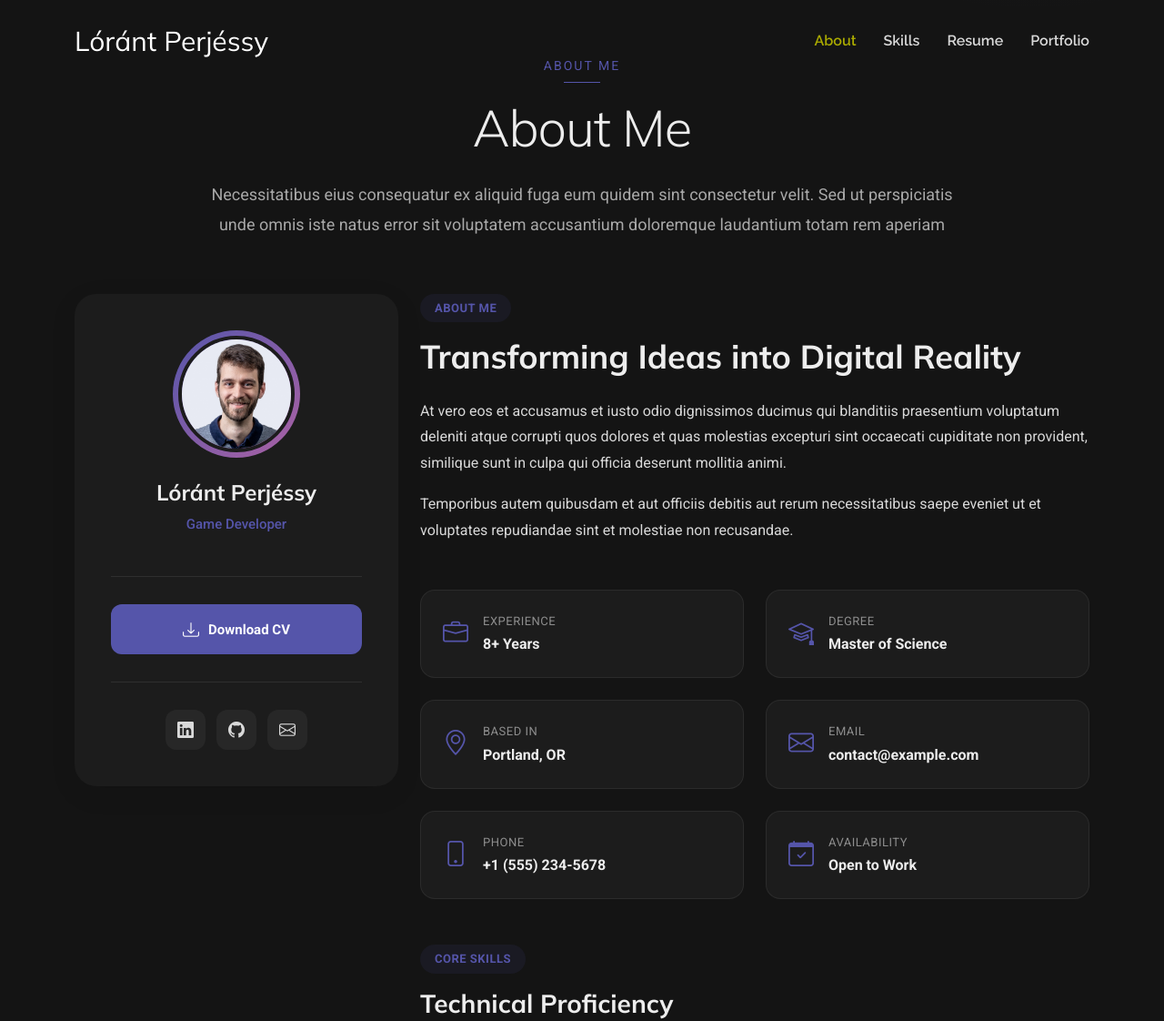
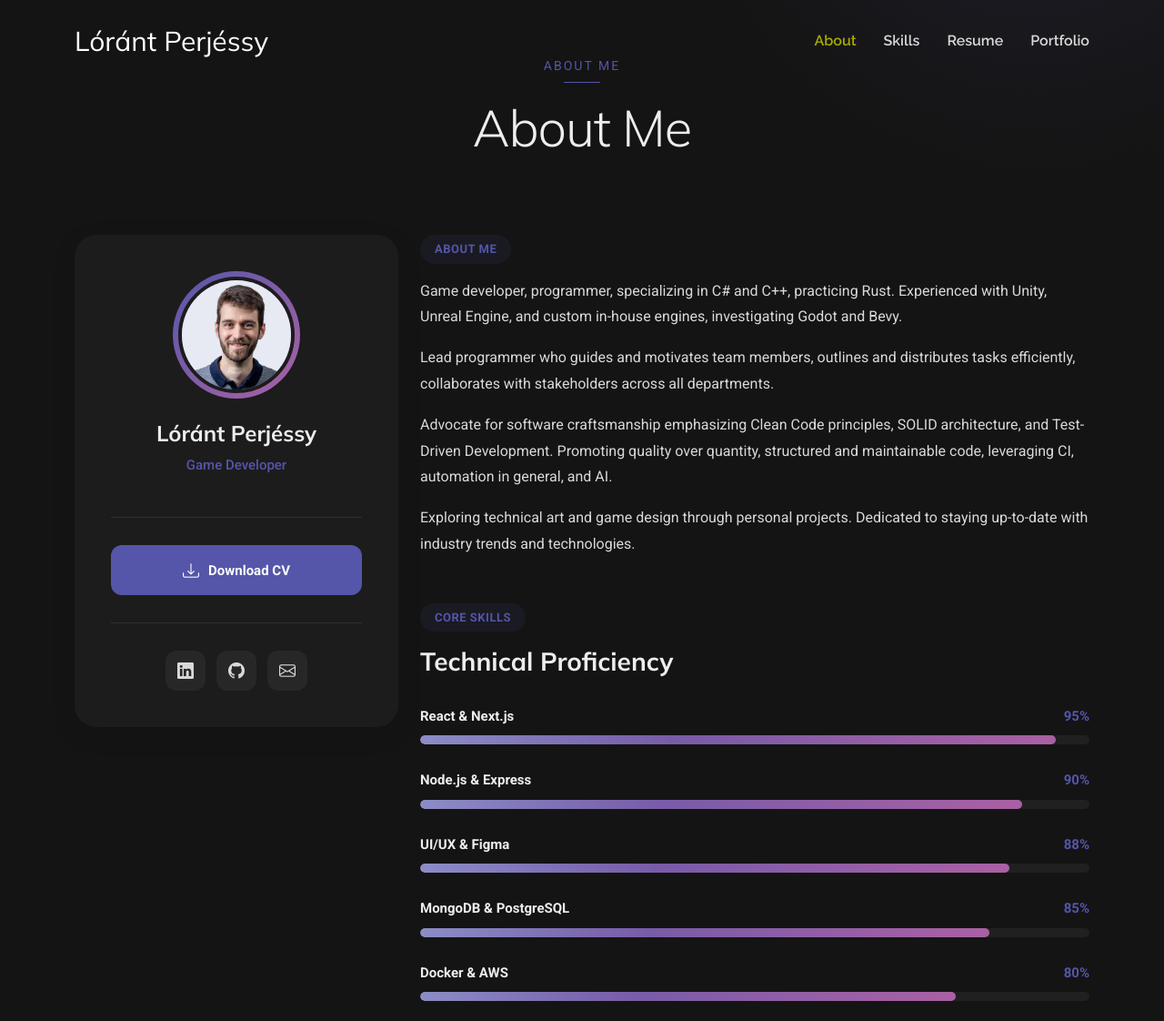
Before and after one commit to lostlont/lostlont.github.io, a plain HTML site: page cv/index.html in a window 1280 px wide. Shown: the top 1122 px of the page at 91% size. Drawn offline with nearby package versions, Linux system fonts and the light colour scheme.

Commit message:
Added description, removed unused details

```diff
--- a/cv/index.html
+++ b/cv/index.html
@@ -68,7 +68,6 @@
       <div class="container section-title">
         <span class="subtitle">About Me</span>
         <h2>About Me</h2>
-        <p>Necessitatibus eius consequatur ex aliquid fuga eum quidem sint consectetur velit. Sed ut perspiciatis unde omnis iste natus error sit voluptatem accusantium doloremque laudantium totam rem aperiam</p>
       </div><!-- End Section Title -->
 
       <div class="container">
@@ -86,7 +85,6 @@
 
               <div class="profile-actions">
                 <a href="#" class="btn-primary"><i class="bi bi-download"></i> Download CV</a>
-                <!-- TODO PL a href="#" class="btn-secondary"><i class="bi bi-envelope"></i> Contact</a-->
               </div>
 
               <div class="social-connect">
@@ -101,59 +99,10 @@
             <div class="content-wrapper">
               <div class="bio-section">
                 <div class="section-tag">About Me</div>
-                <h2>Transforming Ideas into Digital Reality</h2>
-                <p>At vero eos et accusamus et iusto odio dignissimos ducimus qui blanditiis praesentium voluptatum deleniti atque corrupti quos dolores et quas molestias excepturi sint occaecati cupiditate non provident, similique sunt in culpa qui officia deserunt mollitia animi.</p>
-                <p>Temporibus autem quibusdam et aut officiis debitis aut rerum necessitatibus saepe eveniet ut et voluptates repudiandae sint et molestiae non recusandae.</p>
-              </div>
-
-              <div class="details-grid">
-                <div class="detail-item">
-                  <i class="bi bi-briefcase"></i>
-                  <div class="detail-content">
-                    <span>Experience</span>
-                    <strong>8+ Years</strong>
-                  </div>
-                </div>
-
-                <div class="detail-item">
-                  <i class="bi bi-mortarboard"></i>
-                  <div class="detail-content">
-                    <span>Degree</span>
-                    <strong>Master of Science</strong>
-                  </div>
-                </div>
-
-                <div class="detail-item">
-                  <i class="bi bi-geo-alt"></i>
-                  <div class="detail-content">
-                    <span>Based In</span>
-                    <strong>Portland, OR</strong>
-                  </div>
-                </div>
-
-                <div class="detail-item">
-                  <i class="bi bi-envelope"></i>
-                  <div class="detail-content">
-                    <span>Email</span>
-                    <strong>contact@example.com</strong>
-                  </div>
-                </div>
-
-                <div class="detail-item">
-                  <i class="bi bi-phone"></i>
-                  <div class="detail-content">
-                    <span>Phone</span>
-                    <strong>+1 (555) 234-5678</strong>
-                  </div>
-                </div>
-
-                <div class="detail-item">
-                  <i class="bi bi-calendar-check"></i>
-                  <div class="detail-content">
-                    <span>Availability</span>
-                    <strong>Open to Work</strong>
-                  </div>
-                </div>
+                <p>Game developer, programmer, specializing in C# and C++, practicing Rust. Experienced with Unity, Unreal Engine, and custom in-house engines, investigating Godot and Bevy.</p>
+                <p>Lead programmer who guides and motivates team members, outlines and distributes tasks efficiently, collaborates with stakeholders across all departments.</p>
+                <p>Advocate for software craftsmanship emphasizing Clean Code principles, SOLID architecture, and Test-Driven Development. Promoting quality over quantity, structured and maintainable code, leveraging CI, automation in general, and AI.</p>
+                <p>Exploring technical art and game design through personal projects. Dedicated to staying up-to-date with industry trends and technologies.</p>
               </div>
 
               <div class="skills-showcase">
```
